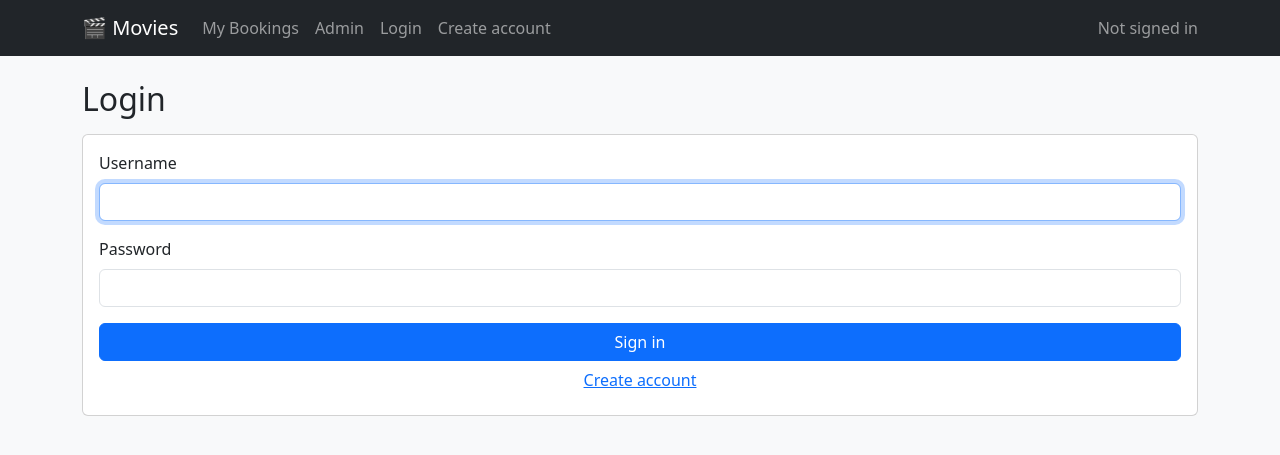
After one commit to dyladude/cs4300, a Django app: page /accounts/login/ in a window 1280 px wide. The commit adds this page. Shown: the top 455 px of the page. Run offline with Django 4.2, Linux system fonts and the light colour scheme.

Commit message:
Added create new account, login/logout outside of admin page, bug fixes

```diff
--- a/homework2/bookings/templates/bookings/base.html
+++ b/homework2/bookings/templates/bookings/base.html
@@ -22,6 +22,12 @@
         <a class="nav-link" href="{% url 'admin:login' %}?next=/djadmin/">Admin</a>
         {% endif %}
 
+        {% if request.user.is_authenticated %}
+          <a class="nav-link" href="{% url 'logout' %}?next=/">Logout</a>
+        {% else %}
+          <a class="nav-link" href="{% url 'login' %}?next=/">Login</a>
+          <a class="nav-link" href="{% url 'signup' %}">Create account</a>
+        {% endif %}
 
       </div>
       <span class="navbar-text ms-auto">
--- a/homework2/movie_theater_booking/settings.py
+++ b/homework2/movie_theater_booking/settings.py
@@ -44,8 +44,8 @@ DEBUG = True
 
 ALLOWED_HOSTS = ["*"] # Allows anything for now
 
-LOGIN_REDIRECT_URL = '/djadmin/'   # proxy will add /proxy/3000
-LOGOUT_REDIRECT_URL = '/'          # proxy will add /proxy/3000
+LOGIN_REDIRECT_URL = '/'
+LOGOUT_REDIRECT_URL = '/'
 
 # Application definition
 
--- a/homework2/movie_theater_booking/urls.py
+++ b/homework2/movie_theater_booking/urls.py
@@ -23,6 +23,6 @@ urlpatterns = [
 
     # auth (site)
     path('accounts/login/',  auth_views.LoginView.as_view(template_name='registration/login.html'), name='login'),
-    path('accounts/logout/', auth_views.LogoutView.as_view(next_page='movie_list'),               name='logout'),
+    path('accounts/logout/', auth_views.LogoutView.as_view(), name='logout'),
     path('accounts/signup/', signup, name='signup'),
 ]
--- /dev/null
+++ b/homework2/templates/registration/login.html
@@ -0,0 +1,20 @@
+{% extends "bookings/base.html" %}
+{% block title %}Login{% endblock %}
+{% block content %}
+<h2 class="mb-3">Login</h2>
+<form method="post" class="card p-3" action="{% url 'login' %}">
+  {% csrf_token %}
+  {% if form.errors %}<div class="alert alert-danger">Invalid username or password.</div>{% endif %}
+  <div class="mb-3">
+    <label class="form-label">Username</label>
+    <input type="text" name="username" class="form-control" autofocus required>
+  </div>
+  <div class="mb-3">
+    <label class="form-label">Password</label>
+    <input type="password" name="password" class="form-control" required>
+  </div>
+  <input type="hidden" name="next" value="{{ request.GET.next|default:'/' }}">
+  <button class="btn btn-primary" type="submit">Sign in</button>
+  <a class="btn btn-link" href="{% url 'signup' %}">Create account</a>
+</form>
+{% endblock %}
```
Also changed, not shown: homework2/bookings/views.py (+14 -1 lines), homework2/templates/registration/signup.html (added, +31 -0 lines), homework2/db.sqlite3, homework2/templates/registration/_filters.html (added).
